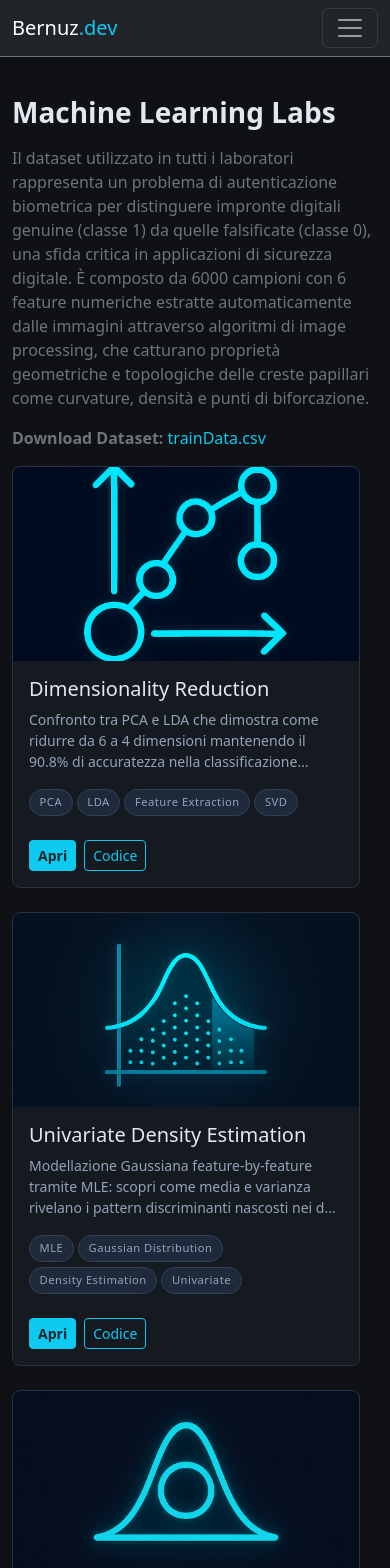
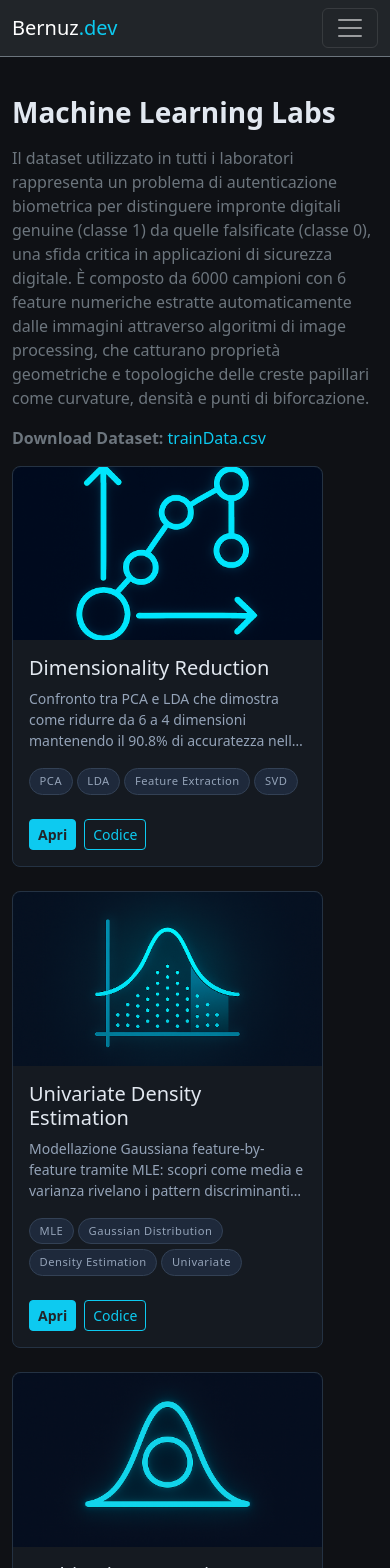
Before and after one commit to Bernuz2003/bernuz-website, a React (Vite) app: page /ml-labs in a window 390 px wide. Shown: the top 1568 px of the page. Built offline with nearby package versions, Linux system fonts and the light colour scheme.

Commit message:
better mobile experience

```diff
--- a/src/styles/MLGrid.css
+++ b/src/styles/MLGrid.css
@@ -85,3 +85,21 @@
   gap: 0.5rem;
   flex-wrap: wrap;
 }
+
+@media (max-width: 767px) {
+  .g-4 { /* Target della Row in MLGrid */
+    flex-wrap: nowrap;
+    overflow-x: auto;
+    scroll-snap-type: x mandatory;
+    padding-bottom: 1rem;
+    -ms-overflow-style: none;
+    scrollbar-width: none;
+  }
+  .g-4::-webkit-scrollbar {
+    display: none;
+  }
+  .g-4 > .col, .g-4 > [class*="col-"] { /* Target delle Col */
+    flex: 0 0 90% !important;
+    scroll-snap-align: center;
+  }
+}
--- a/src/styles/Projects.css
+++ b/src/styles/Projects.css
@@ -99,6 +99,25 @@
   gap: 1.5rem;
 }
 
+@media (max-width: 767px) {
+  .projects-grid {
+    display: flex;
+    overflow-x: auto;
+    scroll-snap-type: x mandatory;
+    gap: 1rem;
+    padding-bottom: 1rem; /* Spazio per la scrollbar */
+    -ms-overflow-style: none;  /* IE and Edge */
+    scrollbar-width: none;  /* Firefox */
+  }
+  .projects-grid::-webkit-scrollbar {
+    display: none; /* Chrome, Safari, Opera */
+  }
+  .projects-grid-item {
+    flex: 0 0 90%; /* Ogni card occupa il 90% della larghezza */
+    scroll-snap-align: center; /* Centra la card durante lo scroll */
+  }
+}
+
 @media (min-width: 768px) {
   .projects-grid {
     grid-template-columns: repeat(2, 1fr);
```
